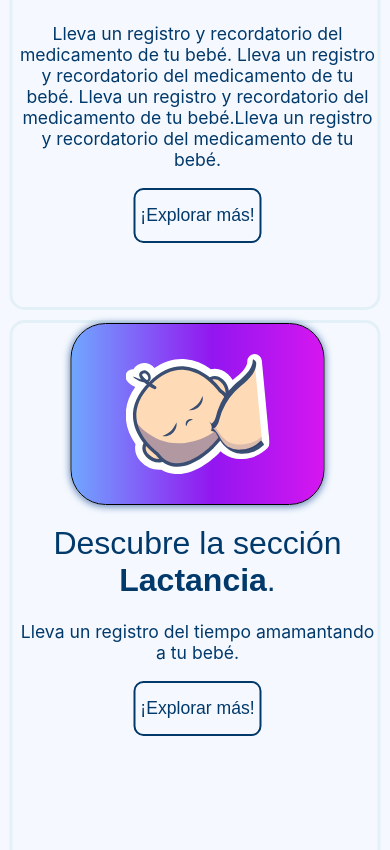
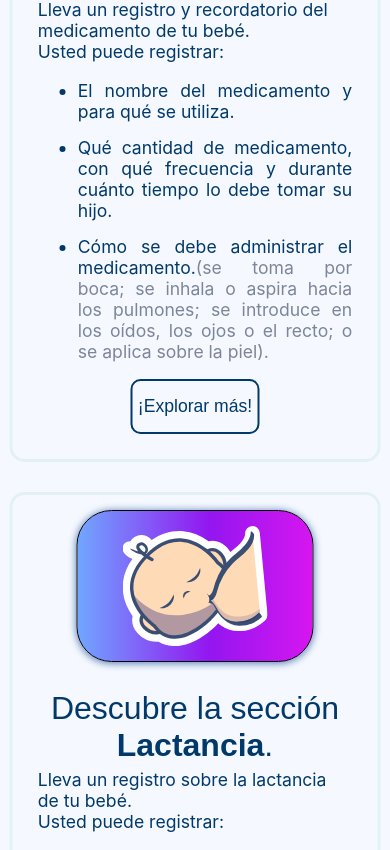
Before and after one commit to iamivansantana/BabyWorld, a React (Create React App) app: page / in a window 390 px wide. Shown: the part 1485-2335 px from the top of the page. Built offline with nearby package versions, Linux system fonts and the light colour scheme; the HTML template or start-up script is replaced by a standard one.

Commit message:
Adding description on AppsCard

```diff
--- a/src/components/appsCard/appsCard.css
+++ b/src/components/appsCard/appsCard.css
@@ -1,13 +1,13 @@
 .flexContent{
-    width: 85%;
-    min-height: 500px;
-    height: 100%;
-    box-sizing: border-box;
+    width: 75%;
+    min-height: 300px;
+    height: auto;
     /* padding-left: 40px; */
     /* display: flex; */
     /* background-color: #d9ecf3a1; */
+    border: 3px solid #d9ecf3a1;
     border-radius: 15px;
-    border: 3px solid #d9ecf3a1;
+    padding: 15px;
 
     margin-left: 50%;
     transform: translatex(-50%);
@@ -16,10 +16,11 @@
     grid-template-columns: 1fr 1fr;
     justify-content: center;
     align-items: center;
+
+    box-sizing: border-box;
 }
 .flexAreasLeft{
     grid-template-areas: "icono texto";
-
 }
 .flexAreasRigt{
     grid-template-areas: "texto icono";
@@ -27,7 +28,6 @@
 }
 .flexContent .flexIcon{
     grid-area: icono;
-    /* background-color: tomato; */
     display: flex;
     justify-content: center;
     align-items: center;
@@ -38,13 +38,14 @@
     /* height: 100%; */
     display: flex;
     justify-content: center;
-    align-items: center
+    align-items: center;
 }
 .bwApp-card{
+    /* min-width: 400px; */
+    /* max-width: 400px; */
     width: 400px;
-    /* max-width: 400px; */
-    /* min-width: 400px; */
     height: 400px;
+
     border-radius: 35px;
     border: 1.5px solid #000000;
     box-shadow: 0px 1px 7px 1px rgba(37, 84, 153, 0.671);
@@ -68,8 +69,9 @@
 .bwApp-card-body{
     width: 100%;
     max-width: 700px;
-    height: 400px;
-    margin-left: 5%;
+    height: auto;
+    padding: 10px;
+    /* margin-left: 5%; */
     color: #02396b;
     text-align: center;
     /* box-shadow: 0px 1px 5px 2px rgba(37, 84, 153, 0.671); */
@@ -97,6 +99,7 @@
     width: 100%;
     font-size: 1.4rem;
     text-align: left;
+    white-space: pre-wrap;
 }
 .btn-card{
     margin: 0;
@@ -155,11 +158,8 @@
 @media (max-width:850px){
 
 .flexContent{
-    /* flex-direction: column; */
     width: 100%;
-    padding-left: 5px;
     grid-template-columns: 1fr;
-
 }
 .flexAreasLeft{
     grid-template-areas: "icono"
@@ -174,7 +174,7 @@
 .bwApp-card{
     min-width: 180px;
     width: 70%;
-    height: 180px;
+    height: auto;
 
 }
 .img-card img{
@@ -184,7 +184,7 @@
 .bwApp-card-body{
     width: 100%;
     max-width: 700px;
-    height: 400px;
+    height: auto;
     margin-left: 0%;
     justify-content: flex-start;
 }
@@ -196,7 +196,7 @@
 .desc-card{
     width: 100%;
     font-size: 1.1rem;
-    text-align: center;
+    text-align: left;
 }
 .btn-card{
     font-size: 1.1rem;
--- a/src/components/appsCard/appsCard.js
+++ b/src/components/appsCard/appsCard.js
@@ -1,7 +1,7 @@
 import React from 'react';
 import './appsCard.css';
 
-const AppsCard = ({ img, desc, color, flexAreaSide }) => {
+const AppsCard = ({ children,img, desc, color, flexAreaSide }) => {
 
 
 
@@ -16,7 +16,8 @@ const AppsCard = ({ img, desc, color, flexAreaSide }) => {
                 <div className="flexText">
                     <div className= "bwApp-card-body">
                         <div className="name-card"><span>Descubre la sección</span><span style={{textTransform:'capitalize',fontWeight:'bold'}}> {img}</span>.</div>
-                        <p className="desc-card">{desc}</p>
+                        {/* <p className="desc-card">{`${desc}`}</p> */}
+                        <div className="desc-card">{children}</div>
                         <button className="btn-card" type="button">¡Explorar más!</button>
                     </div>
                 </div>
--- a/src/components/carrusel/Carrusel.js
+++ b/src/components/carrusel/Carrusel.js
@@ -8,7 +8,10 @@ const Carrusel = ({ id,slidesToShow,slidesToScroll,items,arrowPrev,arrowNext,pun
 
 
     const [scrollL, setScrollL] = useState('spanDot0');
+
+    // Estado de cantidad de dots
     const [tamañoDots, settamañoDots] = useState(0);
+
 
     //useEffect para ejecutar el codigo cada que carga el componente, se ejecuta almenos una vez y despues de crear los elementos html.
     // eslint-disable-next-line react-hooks/exhaustive-deps
@@ -80,6 +83,18 @@ const Carrusel = ({ id,slidesToShow,slidesToScroll,items,arrowPrev,arrowNext,pun
         }
         const htmldots = result.reduce((accumulator, currentValue) => accumulator + currentValue);
         puntosClass.innerHTML = htmldots;
+
+
+        //Asigna clase activa al renderizar el componente.
+        const spans = document.getElementsByClassName(`1234${id}`);
+        var arr = Array.prototype.slice.call( spans );
+
+        arr.forEach(element => {
+
+            const resp = element.classList.contains('dotActive');
+            if (!resp) element.classList.remove('dotActive');
+            if(element.id === scrollL) element.classList.add('dotActive');
+        });
 
 
         //BOTONES NEXT & PREV.
@@ -212,6 +227,7 @@ const Carrusel = ({ id,slidesToShow,slidesToScroll,items,arrowPrev,arrowNext,pun
 
     });
 
+    // Efecto que agrega clase activo al Dot
     useEffect(() => {
 
                 const spans = document.getElementsByClassName(`1234${id}`);
--- a/src/components/infoPage/BWInfo.css
+++ b/src/components/infoPage/BWInfo.css
@@ -168,7 +168,7 @@
         width: 95%;
     }
     .bwApps-grid{
-        gap: 10px;
+        /* gap: 10px; */
     }
 
     .slider-item{
--- a/src/components/infoPage/BWInfo.js
+++ b/src/components/infoPage/BWInfo.js
@@ -25,7 +25,7 @@ const BWInfo = () => {
         appsToggle.addEventListener("click",toggleApps);
 
 
-    })
+    });
 
 
 
@@ -41,20 +41,36 @@ const BWInfo = () => {
                     </p>
                     <h4>Registro de Actividades.</h4>
 
-                    <div className="bwApps-grid " >
+                    <div id="bwApps-grid" className="bwApps-grid " >
 
                         <AppsCard
                             img={'medicina'}
-                            desc={`Lleva un registro y recordatorio del medicamento de tu bebé.  Lleva un registro y recordatorio del medicamento de tu bebé. Lleva un registro y recordatorio del medicamento de tu bebé.Lleva un registro y recordatorio del medicamento de tu bebé.`}
+                            desc={"\n Usted puede registrar:\n\n  ● Qué cantidad de medicamento, con qué frecuencia y durante cuánto tiempo lo debe tomar su hijo\n\n ● Cómo se debe administrar el medicamento. Por ejemplo: si se toma por boca; se inhala o aspira hacia los pulmones; se introduce en los oídos, los ojos o el recto; o se aplica sobre la piel"}
                             color={'Uno'}
                             flexAreaSide={'flexAreasLeft'}
-                            />
+                        >
+                            <div>Lleva un registro y recordatorio del medicamento de tu bebé.</div>
+                            <div>Usted puede registrar:</div>
+                            <ul style={{textAlign:'justify'}}>
+                                <li style={{marginBottom:'15px'}}>El nombre del medicamento y para qué se utiliza.</li>
+                                <li style={{marginBottom:'15px'}}>Qué cantidad de medicamento, con qué frecuencia y durante cuánto tiempo lo debe tomar su hijo.</li>
+                                <li>Cómo se debe administrar el medicamento.<span style={{color:'#7d8699'}}>(se toma por boca; se inhala o aspira hacia los pulmones; se introduce en los oídos, los ojos o el recto; o se aplica sobre la piel).</span></li>
+                            </ul>
+                        </AppsCard>
                         <AppsCard
                             img={'lactancia'}
-                            desc={'Lleva un registro del tiempo amamantando a tu bebé.'}
+                            desc={''}
                             color={'Dos'}
                             flexAreaSide={'flexAreasRigt'}
-                            />
+                        >
+                            <div>Lleva un registro sobre la lactancia de tu bebé.</div>
+                            <div>Usted puede registrar:</div>
+                            <ul style={{textAlign:'justify'}}>
+                                <li style={{marginBottom:'15px'}}>El tiempo de alimentacion cronometrado.</li>
+                                <li style={{marginBottom:'15px'}}>Tipo de Lactancia.<span style={{color:'#7d8699'}}>(Lactancia materna, lactancia de biberón).</span></li>
+                                <li>Cantidad (ml.) en biberon, Recordatorios programados.</li>
+                            </ul>
+                        </AppsCard>
                         <AppsCard
                             img={'pañales'}
                             desc={'Lleva el registro de los cambios de pañales de tu bebé.'}
```
